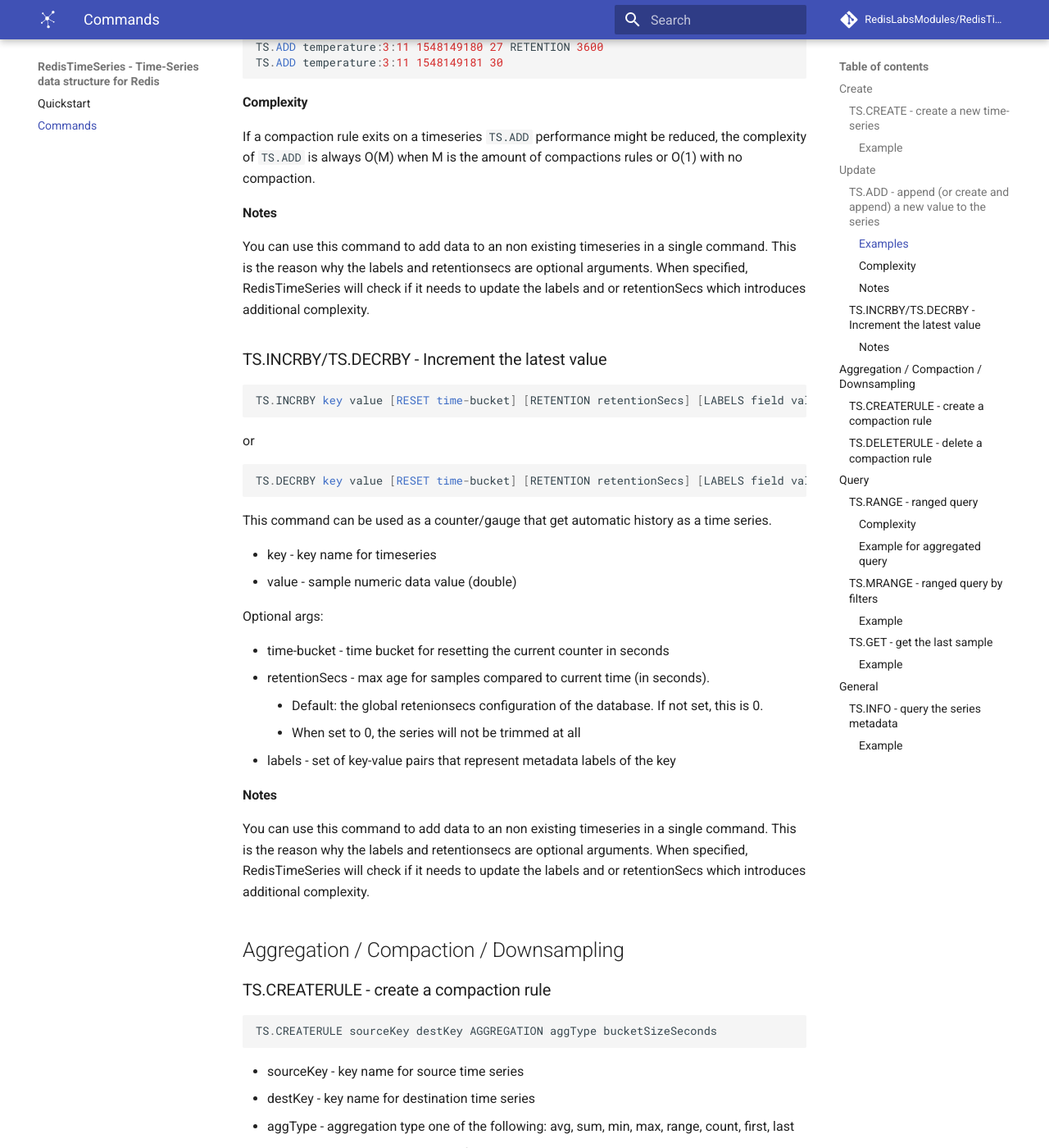
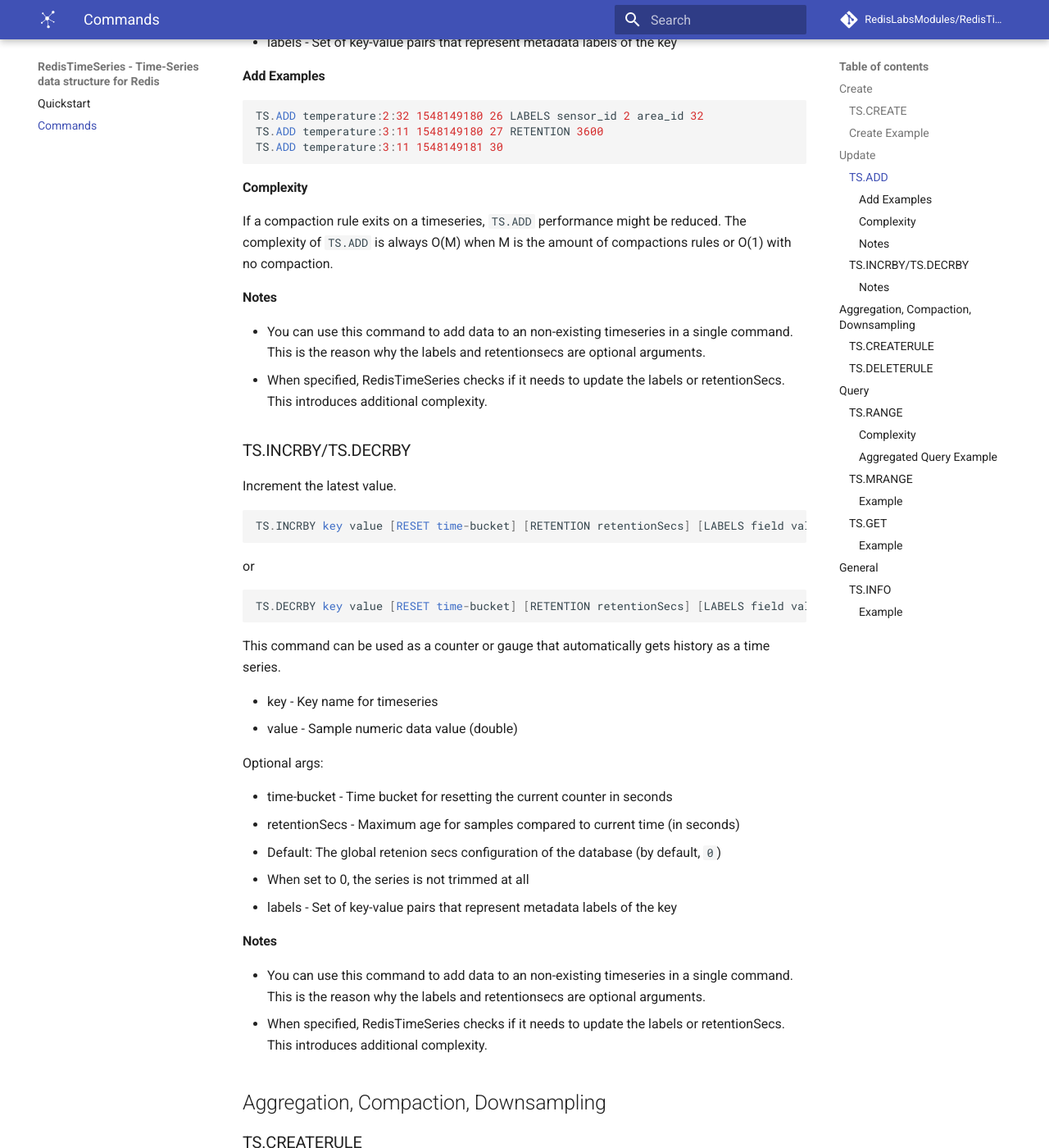
Before and after one commit to RedisTimeSeries/RedisTimeSeries, an MkDocs documentation site: the page built from docs/commands.md, in a window 1280 px wide and 1400 px high, scrolled down 1141 px. Shown: the whole window at 82% size. Built offline with MkDocs 1.6.1 and Material for MkDocs 9.7.7, drawn with Linux system fonts in a browser that asks for light colours; comment, search, counter and statistics services are not loaded; old or Windows-style settings are respelled for this version of MkDocs; some of the changed text lies outside the part shown.

Commit message:
Style and format changes

````diff
--- a/docs/commands.md
+++ b/docs/commands.md
@@ -2,41 +2,51 @@
 
 ## Create
 
-### TS.CREATE - create a new time-series
+### TS.CREATE
+
+Create a new time-series.
+
 ```sql
 TS.CREATE key [RETENTION retentionSecs] [LABELS field value..]
 ```
-* key - key name for timeseries
+
+* key - Key name for timeseries
 
 Optional args:
 
-   * retentionSecs - max age for samples compared to current time (in seconds).
-      * Default: the global retenionsecs configuration of the database. If not set, this is 0.
-      * When set to 0, the series will not be trimmed at all
-   * labels - set of key-value pairs that represent metadata labels of the key
+ * retentionSecs - Maximum age for samples compared to current time (in seconds)
+    * Default: The global retenion secs configuration of the database (by default, `0`)
+    * When set to 0, the series is not trimmed at all
+ * labels - Set of key-value pairs that represent metadata labels of the key
 
-#### Example
+### Create Example
+
 ```sql
 TS.CREATE temperature RETENTION 60 LABELS sensor_id 2 area_id 32
 ```
 
 ## Update
 
-### TS.ADD - append (or create and append) a new value to the series
+### TS.ADD
+
+Append (or create and append) a new value to the series.
+
 ```sql
 TS.ADD key timestamp value [RETENTION retentionSecs] [LABELS field value..]
 ```
-* timestamp - unix timestamp (in seconds) or `*` for automatic timestamp (using the system clock)
-* value - sample numeric data value (double)
 
-The following arguments are optional since they can be set by TS.CREATE:
+* timestamp - UNIX timestamp (in seconds) or `*` for automatic timestamp (using the system clock)
+* value - Sample numeric data value (double)
 
-   * retentionSecs - max age for samples compared to current time (in seconds).
-      * Default: the global retenionsecs configuration of the database. If not set, this is 0.
-      * When set to 0, the series will not be trimmed at all
-   * labels - set of key-value pairs that represent metadata labels of the key
+These arguments are optional because they can be set by TS.CREATE:
 
-#### Examples
+ * retentionSecs - Maximum age for samples compared to current time (in seconds)
+    * Default: The global retenion secs configuration of the database (by default, `0`)
+    * When set to 0, the series is not trimmed at all
+ * labels - Set of key-value pairs that represent metadata labels of the key
+
+#### Add Examples
+
 ```sql
 TS.ADD temperature:2:32 1548149180 26 LABELS sensor_id 2 area_id 32
 TS.ADD temperature:3:11 1548149180 27 RETENTION 3600
@@ -44,80 +54,111 @@
 ```
 
 #### Complexity
-If a compaction rule exits on a timeseries `TS.ADD` performance might be reduced, the complexity of `TS.ADD` is always O(M) when M is the amount of compactions rules or O(1) with no compaction.
+
+If a compaction rule exits on a timeseries, `TS.ADD` performance might be reduced.
+The complexity of `TS.ADD` is always O(M) when M is the amount of compactions rules or O(1) with no compaction.
 
 #### Notes
-You can use this command to add data to an non existing timeseries in a single command.  This is the reason why the labels and retentionsecs are optional arguments.  When specified, RedisTimeSeries will check if it needs to update the labels and or retentionSecs which introduces additional complexity.
 
-### TS.INCRBY/TS.DECRBY - Increment the latest value
+- You can use this command to add data to an non-existing timeseries in a single command.
+  This is the reason why the labels and retentionsecs are optional arguments.
+- When specified, RedisTimeSeries checks if it needs to update the labels or retentionSecs.
+  This introduces additional complexity.
+
+### TS.INCRBY/TS.DECRBY
+
+Increment the latest value.
+
 ```sql
 TS.INCRBY key value [RESET time-bucket] [RETENTION retentionSecs] [LABELS field value..]
 ```
+
 or
+
 ```sql
 TS.DECRBY key value [RESET time-bucket] [RETENTION retentionSecs] [LABELS field value..]
 ```
-This command can be used as a counter/gauge that get automatic history as a time series.
 
-* key - key name for timeseries
-* value - sample numeric data value (double)
+This command can be used as a counter or gauge that automatically gets history as a time series.
+
+* key - Key name for timeseries
+* value - Sample numeric data value (double)
 
 Optional args:
 
-   * time-bucket - time bucket for resetting the current counter in seconds
-   * retentionSecs - max age for samples compared to current time (in seconds).
-      * Default: the global retenionsecs configuration of the database. If not set, this is 0.
-      * When set to 0, the series will not be trimmed at all
-   * labels - set of key-value pairs that represent metadata labels of the key
+* time-bucket - Time bucket for resetting the current counter in seconds
+* retentionSecs - Maximum age for samples compared to current time (in seconds)
+  * Default: The global retenion secs configuration of the database (by default, `0`)
+  * When set to 0, the series is not trimmed at all
+* labels - Set of key-value pairs that represent metadata labels of the key
 
 #### Notes
-You can use this command to add data to an non existing timeseries in a single command.  This is the reason why the labels and retentionsecs are optional arguments.  When specified, RedisTimeSeries will check if it needs to update the labels and or retentionSecs which introduces additional complexity.
 
-## Aggregation / Compaction / Downsampling
+- You can use this command to add data to an non-existing timeseries in a single command.
+  This is the reason why the labels and retentionsecs are optional arguments.
+- When specified, RedisTimeSeries checks if it needs to update the labels or retentionSecs.
+  This introduces additional complexity.
 
-### TS.CREATERULE - create a compaction rule
+## Aggregation, Compaction, Downsampling
+
+### TS.CREATERULE
+
+Create a compaction rule.
+
 ```sql
 TS.CREATERULE sourceKey destKey AGGREGATION aggType bucketSizeSeconds
 ```
-* sourceKey - key name for source time series
-* destKey - key name for destination time series
-* aggType - aggregation type one of the following: avg, sum, min, max, range, count, first, last
-* bucketSizeSeconds - time bucket for aggregation in seconds
 
-> DEST_KEY should be of a `timeseries` type, and should be created before TS.CREATERULE is called.
+- sourceKey - Key name for source time series
+- destKey - Key name for destination time series
+- aggType - Aggregation type: avg, sum, min, max, range, count, first, last
+- bucketSizeSeconds - Time bucket for aggregation in seconds
 
-### TS.DELETERULE - delete a compaction rule
+DEST_KEY should be of a `timeseries` type, and should be created before TS.CREATERULE is called.
+
+### TS.DELETERULE
+
+Delete a compaction rule.
+
 ```sql
 TS.DELETERULE sourceKey destKey
 ```
-* sourceKey - key name for source time series
-* destKey - key name for destination time series
+
+- sourceKey - Key name for source time series
+- destKey - Key name for destination time series
 
 ## Query
 
-### TS.RANGE - ranged query
+### TS.RANGE
+
+Query a range.
+
 ```sql
 TS.RANGE key fromTimestamp toTimestamp [AGGREGATION aggregationType bucketSizeSeconds]
 ```
-* key - key name for timeseries
-* fromTimestamp - start timestamp for range query
-* toTimestamp - end timestamp for range query
+
+- key - Key name for timeseries
+- fromTimestamp - Start timestamp for range query
+- toTimestamp - End timestamp for range query
 
 Optional args:
 
-   * aggregationType - one of the following: avg, sum, min, max, range, count, first, last
-   * bucketSizeSeconds - time bucket for aggregation in seconds
+- aggregationType - Aggregation type: avg, sum, min, max, range, count, first, last
+- bucketSizeSeconds - Time bucket for aggregation in seconds
 
 #### Complexity
-TS.RANGE complexity is O(n/m+k)
 
-n = number of data points
-m = chunk size (data points per chunk)
-k = number of data points that are in the requested range
+TS.RANGE complexity is O(n/m+k).
 
-This can be improved in the future by using binary search to find the start of the range, which will make this O(Log(n/m)+k*m), but since m is pretty small, we can neglect it and look at the operation as O(Log(n) + k).
+n = Number of data points
+m = Chunk size (data points per chunk)
+k = Number of data points that are in the requested range
 
-#### Example for aggregated query
+This can be improved in the future by using binary search to find the start of the range, which makes this O(Log(n/m)+k*m).
+But because m is pretty small, we can neglect it and look at the operation as O(Log(n) + k).
+
+#### Aggregated Query Example
+
 ```sql
 127.0.0.1:6379> TS.RANGE temperature:3:32 1548149180 1548149210 AGGREGATION avg 5
 1) 1) (integer) 1548149180
@@ -134,22 +175,27 @@
    2) "28"
 7) 1) (integer) 1548149210
    2) "20"
+```
 
-```
-### TS.MRANGE - ranged query by filters
+### TS.MRANGE
+
+Query a range by filters.
+
 ```sql
 TS.MRANGE fromTimestamp toTimestamp [AGGREGATION aggregationType bucketSizeSeconds] FILTER filter..
 ```
-* fromTimestamp - start timestamp for range query
-* toTimestamp - end timestamp for range query
-* filters - set of key-pair fitlers (`k=v`, `k!=v,` `k=` contains a key, `k!=` doesn't contain a key)
+
+* fromTimestamp - Start timestamp for range query
+* toTimestamp - End timestamp for range query
+* filters - Set of key-pair fitlers (`k=v`, `k!=v,` `k=` contains a key, `k!=` doesn't contain a key)
 
 Optional args:
 
-   * aggregationType - one of the following: avg, sum, min, max, count, first, last
-   * bucketSizeSeconds - time bucket for aggregation in seconds
+ * aggregationType - Aggregation type: avg, sum, min, max, count, first, last
+ * bucketSizeSeconds - Time bucket for aggregation in seconds
 
 #### Example
+
 ```sql
 127.0.0.1:6379> TS.MRANGE 1548149180 1548149210 AGGREGATION avg 5 FILTER area_id=32 sensor_id!=1
 1) 1) "temperature:2:32"
@@ -192,13 +238,18 @@
          2) "20"
 ```
 
-### TS.GET - get the last sample
+### TS.GET
+
+Get the last sample.
+
 ```sql
 TS.GET key
 ```
-* key - key name for timeseries
+
+* key - Key name for timeseries
 
 #### Example
+
 ```sql
 127.0.0.1:6379> TS.GET temperature:2:32
 1) (integer) 1548149279
@@ -207,13 +258,18 @@
 
 ## General
 
-### TS.INFO - query the series metadata
+### TS.INFO
+
+Query the series metadata
+
 ```sql
 TS.INFO key
 ```
-* key - key name for timeseries
+
+* key - Key name for timeseries
 
 #### Example
+
 ```sql
 TS.INFO temperature:2:32
  1) lastTimestamp
````
